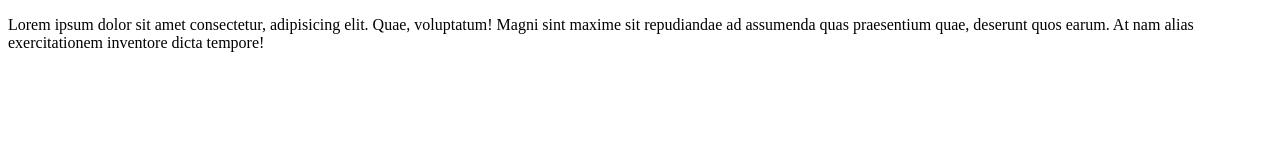
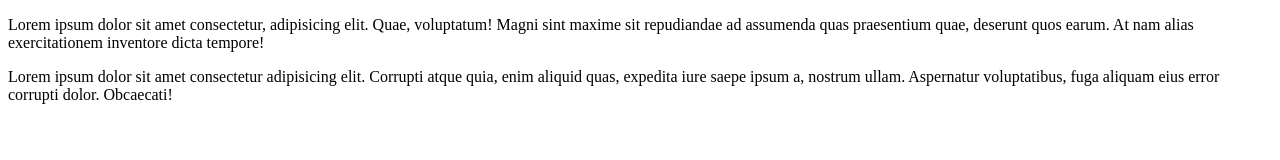
Before and after one commit to Shumail-Shahzad/shumail, a plain HTML site: page index.html in a window 1280 px wide. Drawn offline with Linux system fonts and the light colour scheme.

Commit message:
changing index

```diff
--- a/index.html
+++ b/index.html
@@ -9,7 +9,7 @@
 <body>
 
     <p>Lorem ipsum dolor sit amet consectetur, adipisicing elit. Quae, voluptatum! Magni sint maxime sit repudiandae ad assumenda quas praesentium quae, deserunt quos earum. At nam alias exercitationem inventore dicta tempore!</p>
-
+    <p>Lorem ipsum dolor sit amet consectetur adipisicing elit. Corrupti atque quia, enim aliquid quas, expedita iure saepe ipsum a, nostrum ullam. Aspernatur voluptatibus, fuga aliquam eius error corrupti dolor. Obcaecati!</p>
 
 </body>
 </html>
```
